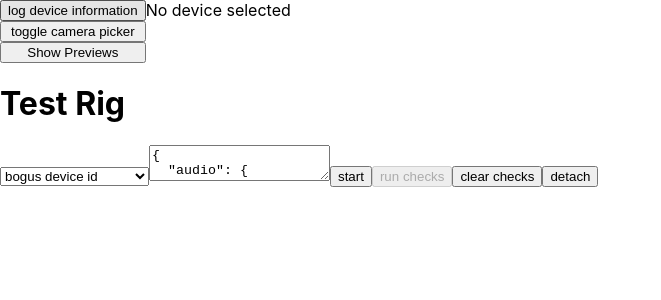
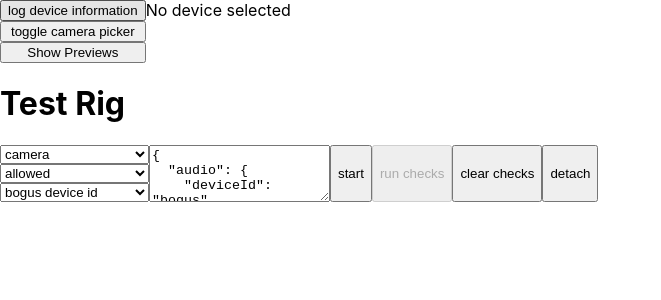
Before and after one commit to signed/device-demonstrator, a React (Create React App) app: page / in a window 1280 px wide. Shown: the top 300 px of the page, without its empty margins (0-661 px from the left). Built offline with nearby package versions, Linux system fonts and the light colour scheme.

Commit message:
restructure test rig to take permission state into account

```diff
--- a/src/devices/test-rig/Scenarios.ts
+++ b/src/devices/test-rig/Scenarios.ts
@@ -28,11 +28,17 @@ interface Expected {
     checks: MediaStreamCheck[]
 }
 
+interface PermissionState {
+    granted: Expected;
+    denied?: Expected;
+    ask?: Expected;
+}
+
 export interface Scenario {
     summary: string;
     description: string;
-    constraints?: MediaStreamConstraints,
-    expected: Expected
+    constraints?: MediaStreamConstraints;
+    expected: PermissionState;
 }
 
 export const noDeviceWithDeviceId: Scenario = {
@@ -40,6 +46,7 @@ export const noDeviceWithDeviceId: Scenario = {
     description: 'the constraint contains a deviceId that no device has',
     constraints: { audio: { deviceId: 'bogus' } },
     expected: {
+        granted: {
             description: 'fallback to any other audio device',
             checks: [
                 {
@@ -58,6 +65,8 @@ export const noDeviceWithDeviceId: Scenario = {
                 }
             ]
         }
+
+    }
 };
 
 export const existingDevice: Scenario = {
@@ -65,8 +74,10 @@ export const existingDevice: Scenario = {
     description: 'the constraint contains a deviceId of an existing device',
     constraints: { video: { deviceId: '77df7c3d3f24890c51364752fb295895fbebdc821755f6706f5bcd06e6e63269' } },
     expected: {
+        granted: {
             description: 'tbd',
             checks: []
+        }
     }
 };
 
@@ -75,6 +86,7 @@ export const passUndefined: Scenario = {
     description: 'pass undefined as constraints',
     constraints: undefined,
     expected: {
+        granted: {
             description: 'reject and communicate that at least one constrain has to be present',
             checks: [
                 {
@@ -99,6 +111,8 @@ export const passUndefined: Scenario = {
                 }
             ]
         }
+
+    }
 };
 
 const collectScenarios = () => {
--- a/src/devices/test-rig/test-rig.tsx
+++ b/src/devices/test-rig/test-rig.tsx
@@ -1,4 +1,4 @@
-import React, { useEffect, useState } from 'react';
+import React, { CSSProperties, useEffect, useState } from 'react';
 import { Hide } from '../camera/Hide';
 import { ErrorView } from './ErrorView';
 import { Json } from './Json';
@@ -67,7 +67,8 @@ export const TestRig: React.FC<{}> = () => {
         if (scenario === undefined || getUserMediaResult === null) {
             return;
         }
-        const results = scenario.expected.checks.map(async check => {
+        const permissionState = scenario.expected.granted;
+        const results = permissionState.checks.map(async check => {
             let result: MediaStreamCheckResult;
             try {
                 result = await check.predicate(reconstructPromiseFrom(getUserMediaResult));
@@ -89,11 +90,32 @@ export const TestRig: React.FC<{}> = () => {
         setResults(() => []);
     };
 
+    const blub: CSSProperties = {
+        display: 'flex',
+        flexDirection: 'column'
+    };
+    const banana: CSSProperties = {
+        display: 'flex',
+        flexDirection: 'row'
+    };
+
     return <div>
         <h1 key={'test-rig'}>Test Rig{parseError ? ' (parse error)' : ''}</h1>
+        <div style={banana}>
+            <div style={blub}>
+                <select name="device">
+                    <option>camera</option>
+                    <option>microphone</option>
+                </select>
+                <select name="permission">
+                    <option>allowed</option>
+                    <option>denied</option>
+                    <option>ask</option>
+                </select>
                 <select name="scenarios" onChange={(e) => setSelectedScenario(e.target.value)}>
                     {Array.from(scenarios.keys()).map(summary => <option value={summary} key={summary}>{summary}</option>)}
                 </select>
+            </div>
             <textarea value={constraintsAsString} onChange={(e) => setConstraintsAsString(e.target.value)}/>
             <button onClick={handleStart}>start</button>
             <button disabled={getUserMediaResult === null} onClick={handleRunChecks}>run checks</button>
@@ -106,8 +128,8 @@ export const TestRig: React.FC<{}> = () => {
 
                     const showMessages = !result.details.success && messages.length !== 0;
                     const messagesView = showMessages ? <ul key={`message ${checkIndex}`}>
-                    {messages.map((message, messageIndex) => <li key={`message ${checkIndex} ${messageIndex}` }>{message}</li>)}
-                </ul>: null;
+                        {messages.map((message, messageIndex) => <li key={`message ${checkIndex} ${messageIndex}`}>{message}</li>)}
+                    </ul> : null;
 
                     return <React.Fragment key={`doombuggy ${checkIndex}`}>
                         <li key={`check result ${checkIndex}`}>{`${success}: ${result.what}`}</li>
@@ -115,6 +137,7 @@ export const TestRig: React.FC<{}> = () => {
                     </React.Fragment>;
                 })}
             </ul>
+        </div>
         {getUserMediaResult === null ? null :
             getUserMediaResult instanceof MediaStream ?
                 <StreamView stream={getUserMediaResult}/> :
```
Lines whose indentation alone changed are shown as unchanged.
